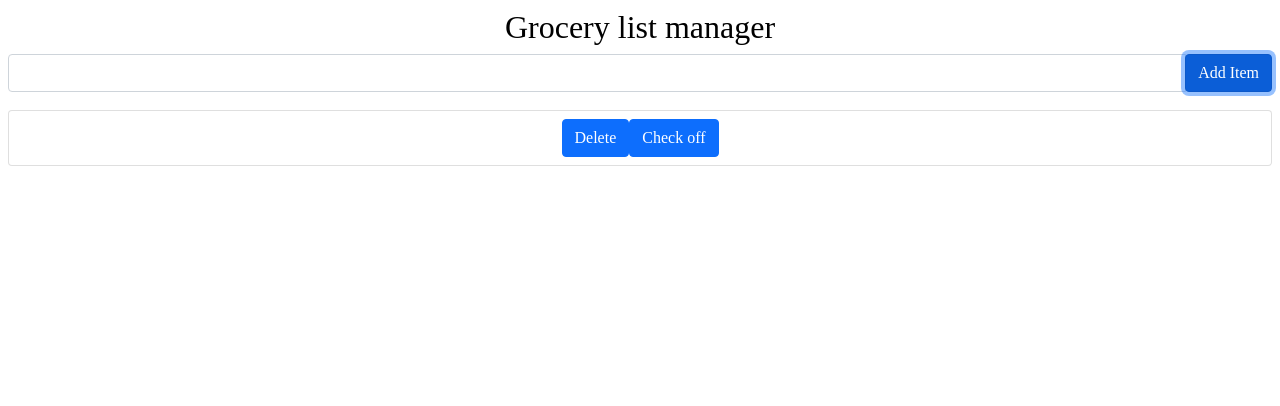
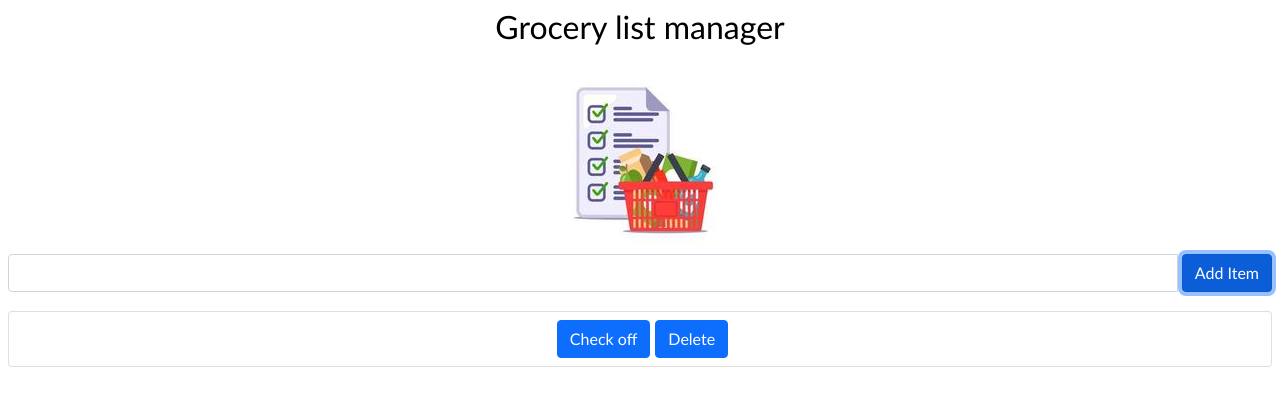
Before and after one commit to i67ahmed/grocery-list, an Angular app: page / in a window 1280 px wide. Both pictures are taken after a click on the button "Add Item". Shown: the top 406 px of the page. Built offline with nearby package versions, Linux system fonts and the light colour scheme.

Commit message:
styling applied

```diff
--- a/src/app/grocery-list/grocery-list.component.html
+++ b/src/app/grocery-list/grocery-list.component.html
@@ -1,12 +1,14 @@
-<div>
+<div style="font-family:'Gill Sans', 'Gill Sans MT', Calibri, 'Trebuchet MS', sans-serif;">
   <h2> Grocery list manager </h2>
+  <img src="assets\grocery_list.jpg"/>
+
 
   <div class="row">
       <div class="col-xs-6 col-md-4">
           <div class="input-group">
-              <input type="text" class="form-control" placeholder="enter grocery items" id="txtSearch" [(ngModel)]="task"/>
+              <input type="text" class="form-control" placeholder="enter grocery items" aria-label="enter grocery items" id="txtSearch" [(ngModel)]="task"/>
               <div class="input-group-btn">
-                <button class="btn btn-primary" type="button" (click)="onClick()">
+                <button class="btn btn-primary" type="button" (click)="onClick()" style="margin-left: 5px;">
                   Add Item
                </button>
               </div>
@@ -19,13 +21,12 @@
   <ul class="list-group">
     <li *ngFor="let task of tasks" class="list-group-item">
         <span> {{ task }} </span>
-        <button class="btn btn-primary" type="button" (click)="onDelete(task)">
+        <button class="btn btn-primary" type="button" (click)="onEdit(task)" style="margin-left: 5px;">
+            Check off
+         </button>
+        <button class="btn btn-primary" type="button" (click)="onDelete(task)" style="margin-left: 5px;">
             Delete
          </button>
-         <button class="btn btn-primary" type="button" (click)="onEdit(task)">
-            Check off
-         </button>
-
     </li>
 </ul>
 
--- a/src/index.html
+++ b/src/index.html
@@ -5,7 +5,7 @@
   <title>GroceryList</title>
   <base href="/">
   <meta name="viewport" content="width=device-width, initial-scale=1">
-  <link rel="icon" type="image/x-icon" href="favicon.ico">
+  <link rel="icon" type="image/x-icon" href="src/favicon.ico">
 </head>
 <body>
   <app-root></app-root>
```
Also changed, not shown: src/assets/grocery_list.jpg (added), src/styles.css (line endings or trailing spaces), 1 other file (tests, documents, lock files or other folders).
